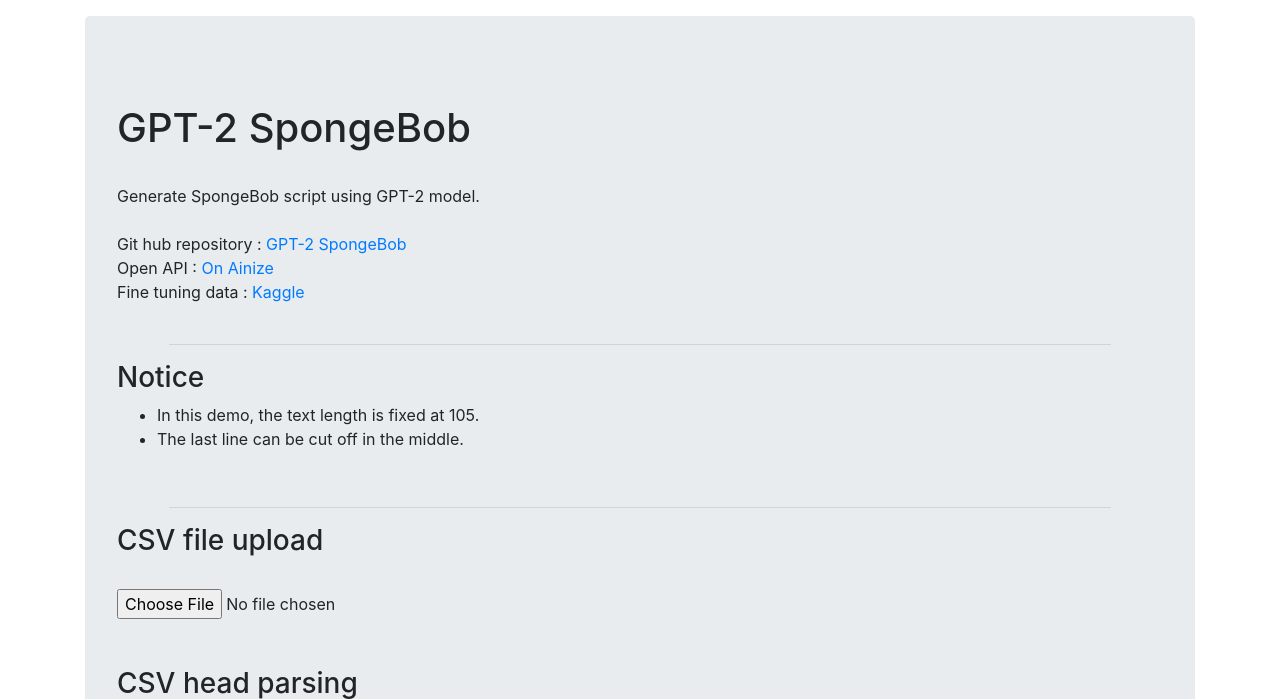
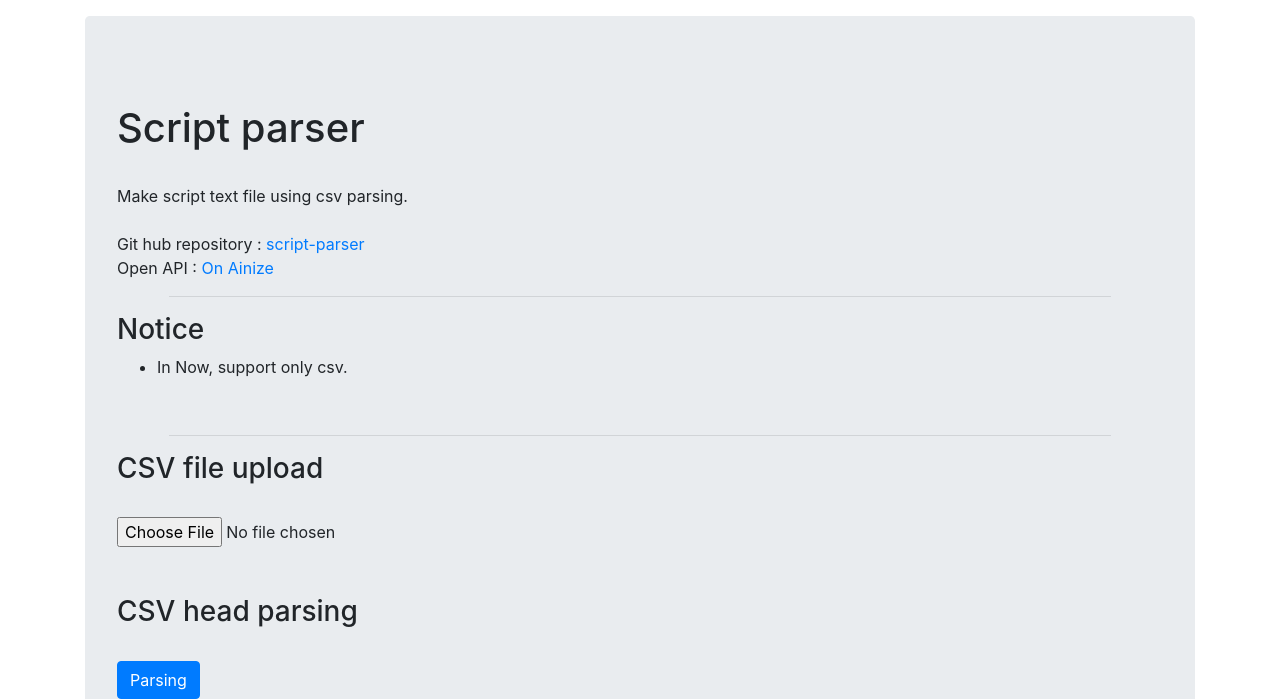
Before and after one commit to fpem123/script-parser, a Flask app: page / in a window 1280 px wide. Shown: the top 699 px of the page. Run offline with Flask 2, Linux system fonts and the light colour scheme; some libraries are stand-ins or nearby versions.

Commit message:
Modify html

```diff
--- a/templates/main.html
+++ b/templates/main.html
@@ -208,11 +208,10 @@
             <div class="intro">
                 <br>
                 <!-- Project title -->
-                <h1>GPT-2 SpongeBob</h1><br>
-                <a>Generate SpongeBob script using GPT-2 model.</a><br><br>
-                <a>Git hub repository : </a> <a href="https://github.com/fpem123/GPT2-Spongebob" target="_blank">GPT-2 SpongeBob</a><br>
-                <a>Open API : </a> <a href="https://ainize.ai/fpem123/GPT2-Spongebob?branch=master" target="_blank">On Ainize</a><br>
-                <a>Fine tuning data : </a><a href="https://www.kaggle.com/mikhailgaerlan/spongebob-squarepants-completed-transcripts" target="_blank">Kaggle</a><br><br>
+                <h1>Script parser</h1><br>
+                <a>Make script text file using csv parsing.</a><br><br>
+                <a>Git hub repository : </a> <a href="https://github.com/fpem123/script-parser" target="_blank">script-parser</a><br>
+                <a>Open API : </a> <a href="https://ainize.ai/fpem123/script-parser" target="_blank">On Ainize</a><br>
             </div>
 
             <hr width="90%">
@@ -220,8 +219,7 @@
             <div class="Notice">
                 <h3>Notice</h3>
                 <ul>
-                    <li>In this demo, the text length is fixed at 105.</li>
-                    <li>The last line can be cut off in the middle.</li>
+                    <li>In Now, support only csv.</li>
                 </ul>
             </div>
 
```
